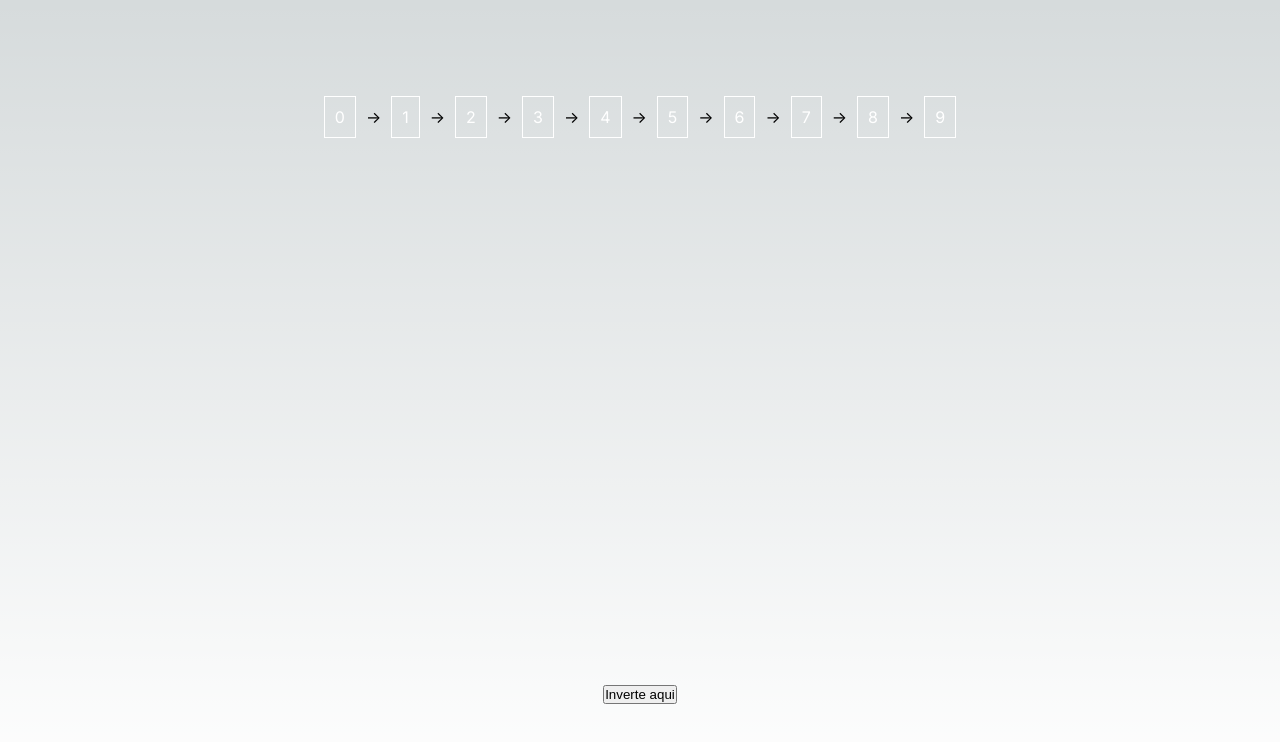
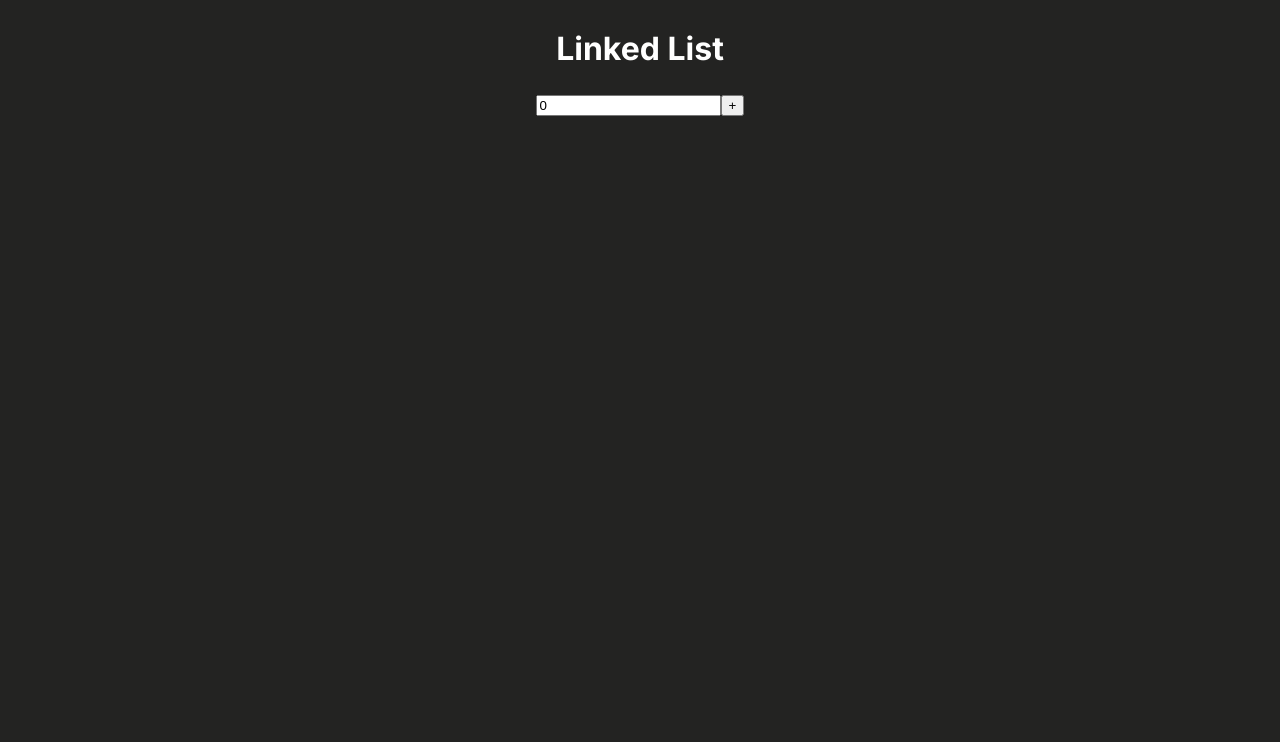
Before and after one commit to JoaoVitorSD/tad-algorithms-review, a Next.js app: page / in a window 1280 px wide. Shown: the top 742 px of the page. Built offline with nearby package versions, Linux system fonts and the light colour scheme.

Commit message:
feat: animating in inserting

```diff
--- /dev/null
+++ b/components/arrow.tsx
@@ -0,0 +1,14 @@
+import DataStyle from "@styles/data.module.css";
+
+const arrows: any = {
+  left: "<-",
+  right: "->",
+};
+
+export default function Arrow({ direction, rotate }: any) {
+  return (
+    <span className={DataStyle.arrow}>
+      {direction ? arrows[direction] : false}
+    </span>
+  );
+}
--- a/components/box.tsx
+++ b/components/box.tsx
@@ -1,8 +1,11 @@
-import styles from "/src/app/page.module.css";
+import Arrow from "./arrow";
+import DataStyle from "@styles/data.module.css";
 
-
-export default function Box({value}: any){
-    return <div className={styles.box}>
-        {value}
-    </div>
+export default function Box({ value,last, arrow }: any) {
+  return (
+    <>
+      <div className={`${DataStyle.box} ${last? DataStyle["box--last"]: false}`}>{value}</div>
+      <Arrow direction={arrow} />
+    </>
+  );
 }
--- /dev/null
+++ b/components/linked_list_template.jsx
@@ -0,0 +1,24 @@
+import LinkedList from "@tad/LinkedList";
+import DataStyle from "@styles/data.module.css";
+import { useEffect, useState } from "react";
+import useTAD from "@hook/useTAD";
+
+export default function LinkedListTemplate() {
+    const { render, add } = useTAD(LinkedList);
+
+
+    const [numberInput, setNumerInput] = useState(0);
+    return (
+        <div className={DataStyle["tad-container"]}>
+            <h1>Linked List</h1>
+            <form onSubmit={(e)=>{e.preventDefault();add(numberInput)}} className={DataStyle["form-container"]}>
+                <input type="number" value={numberInput} onChange={(e) => setNumerInput(e.target.value)} />
+                <button>+</button>
+            </form>
+
+            <div className={DataStyle["tad-elements-container"]}>
+            {render}
+            </div>
+        </div>
+    );
+}
--- /dev/null
+++ b/hook/useTAD.js
@@ -0,0 +1,26 @@
+import { useEffect } from "react";
+import { useState } from "react";
+
+export default function useTAD(tadClass) {
+
+    const [tad, setTad] = useState();
+    const [render, setRender] = useState([]);
+
+    useEffect(() => {
+        setTad(new tadClass());
+
+
+        ()=> setTad([]);
+    }, [])
+
+    const add = (value) => {
+        console.log(tad)
+        tad.add(value);
+        setRender(tad.render());
+    };
+
+
+
+
+    return { render, add }
+}
--- a/src/app/globals.css
+++ b/src/app/globals.css
@@ -1,107 +1,10 @@
 :root {
-  --max-width: 1100px;
-  --border-radius: 12px;
   --font-mono: ui-monospace, Menlo, Monaco, "Cascadia Mono", "Segoe UI Mono",
     "Roboto Mono", "Oxygen Mono", "Ubuntu Monospace", "Source Code Pro",
     "Fira Mono", "Droid Sans Mono", "Courier New", monospace;
-
-  --foreground-rgb: 0, 0, 0;
-  --background-start-rgb: 214, 219, 220;
-  --background-end-rgb: 255, 255, 255;
-
-  --primary-glow: conic-gradient(
-    from 180deg at 50% 50%,
-    #16abff33 0deg,
-    #0885ff33 55deg,
-    #54d6ff33 120deg,
-    #0071ff33 160deg,
-    transparent 360deg
-  );
-  --secondary-glow: radial-gradient(
-    rgba(255, 255, 255, 1),
-    rgba(255, 255, 255, 0)
-  );
-
-  --tile-start-rgb: 239, 245, 249;
-  --tile-end-rgb: 228, 232, 233;
-  --tile-border: conic-gradient(
-    #00000080,
-    #00000040,
-    #00000030,
-    #00000020,
-    #00000010,
-    #00000010,
-    #00000080
-  );
-
-  --callout-rgb: 238, 240, 241;
-  --callout-border-rgb: 172, 175, 176;
-  --card-rgb: 180, 185, 188;
-  --card-border-rgb: 131, 134, 135;
 }
 
-@media (prefers-color-scheme: dark) {
-  :root {
-    --foreground-rgb: 255, 255, 255;
-    --background-start-rgb: 0, 0, 0;
-    --background-end-rgb: 0, 0, 0;
 
-    --primary-glow: radial-gradient(rgba(1, 65, 255, 0.4), rgba(1, 65, 255, 0));
-    --secondary-glow: linear-gradient(
-      to bottom right,
-      rgba(1, 65, 255, 0),
-      rgba(1, 65, 255, 0),
-      rgba(1, 65, 255, 0.3)
-    );
-
-    --tile-start-rgb: 2, 13, 46;
-    --tile-end-rgb: 2, 5, 19;
-    --tile-border: conic-gradient(
-      #ffffff80,
-      #ffffff40,
-      #ffffff30,
-      #ffffff20,
-      #ffffff10,
-      #ffffff10,
-      #ffffff80
-    );
-
-    --callout-rgb: 20, 20, 20;
-    --callout-border-rgb: 108, 108, 108;
-    --card-rgb: 100, 100, 100;
-    --card-border-rgb: 200, 200, 200;
-  }
+body{
+  background-color: rgb(35, 35, 34);
 }
-
-* {
-  box-sizing: border-box;
-  padding: 0;
-  margin: 0;
-}
-
-html,
-body {
-  max-width: 100vw;
-  overflow-x: hidden;
-}
-
-body {
-  color: rgb(var(--foreground-rgb));
-  background: linear-gradient(
-      to bottom,
-      transparent,
-      rgb(var(--background-end-rgb))
-    )
-    rgb(var(--background-start-rgb));
-}
-
-a {
-  color: inherit;
-  text-decoration: none;
-}
-
-@media (prefers-color-scheme: dark) {
-  html {
-    color-scheme: dark;
-  }
-}
--- a/src/app/page.module.css
+++ b/src/app/page.module.css
@@ -1,16 +1,9 @@
-.main {
-  display: flex;
-  flex-direction: column;
-  justify-content: space-between;
-  align-items: center;
-  padding: 6rem;
-  min-height: 100vh;
-}
-
-.boxes {
+.box-container {
   display: flex;
   user-select: none;
   align-items: center;
+  color: white;
+  background-color: red;
 }
 
 
@@ -20,7 +13,6 @@
   align-items: center;
   border: 1px solid white;
   padding: 10px;
-  color: white;
   cursor: pointer;
   margin: 0 10px;
   transition: transform 0.3s ease;
--- a/src/app/page.tsx
+++ b/src/app/page.tsx
@@ -1,19 +1,13 @@
 "use client";
 import Image from "next/image";
 import styles from "./page.module.css";
-import LinkedList from "@tad/LinkedList";
 import { useState } from "react";
+import LinkedListTemplate from "@components/linked_list_template";
 
 export default function Home() {
-  let list = new LinkedList();
-
-  for(let i =0;i<10;i++){
-    list.add(i);
-  }
   return (
     <main className={styles.main}>
-      <div className={styles.boxes}>{list.render()}</div>
-      <button onClick={()=> list.invert()}>Inverte aqui</button>
+      <LinkedListTemplate />
     </main>
   );
 }
--- /dev/null
+++ b/src/styles/data.module.css
@@ -0,0 +1,70 @@
+.arrow{
+    white-space: nowrap;
+}
+
+.tad-container {
+    display: flex;
+    flex-wrap: wrap;
+    user-select: none;
+    align-items: center;
+    color: white;
+}
+.tad-container h1{
+    text-align: center;
+    width: 100vw;
+}
+.form-container{
+    display: flex;
+    align-items: center;
+    justify-content: center;
+    padding: 5px;
+}
+.form-container input{
+    outline: none;
+}
+.form-container button{
+    height: 100%;
+    outline: none;
+}
+.form-container{
+    width: 100vw;
+}
+
+.box {
+  display: flex;
+  justify-content: center;
+  align-items: center;
+  border: 1px solid white;
+  padding: 10px;
+  color: white;
+  cursor: pointer;
+  margin: 0 10px;
+  transition: transform 0.3s ease;
+}
+
+.box--last{
+    animation: reveal 0.2s ease;
+}
+
+
+.box:hover {
+  transform: rotate(10deg)
+}
+
+@keyframes reveal {
+
+    0%{
+        opacity: 0;
+    }
+    100%{
+        opacity: 1;
+    }
+
+}
+
+
+.tad-elements-container{
+    display: flex;
+    flex-wrap: wrap;
+    align-items: center;
+}
--- a/tad/LinkedList.jsx
+++ b/tad/LinkedList.jsx
@@ -1,8 +1,11 @@
+'use client';
+
 import Box from "../components/box";
 import Node from "./Node";
 
 export default class LinkedList {
     constructor() {
+        console.log("constructor called")
         this.head = null;
         this.tail = null;
         this.size = 0;
@@ -26,10 +29,8 @@ export default class LinkedList {
         let arr = new Array(this.size);
 
         for (let i = 0; i < this.size; i++) {
-            arr[i] = <>
-                <Box key={i} value={current.value} />
-                {i < this.size - 1 ? "->" : null}
-            </>
+            let isLastElement = i===this.size-1;
+            arr[i] = <Box key={i} value={current.value} last={isLastElement} arrow={isLastElement ?  false: "right"} />
             current = current.next;
         }
         return arr;
--- a/tsconfig.json
+++ b/tsconfig.json
@@ -19,7 +19,10 @@
     ],
     "paths": {
       "@/*": ["./src/*"],
-      "@tad/*": ["./tad/*"]
+      "@tad/*": ["./tad/*"],
+      "@styles/*": ["./src/styles/*"],
+      "@components/*": ["./components/*"],
+      "@hook/*": ["./hook/*"],
     }
   },
   "include": ["next-env.d.ts", "**/*.ts", "**/*.tsx", ".next/types/**/*.ts"],
```
